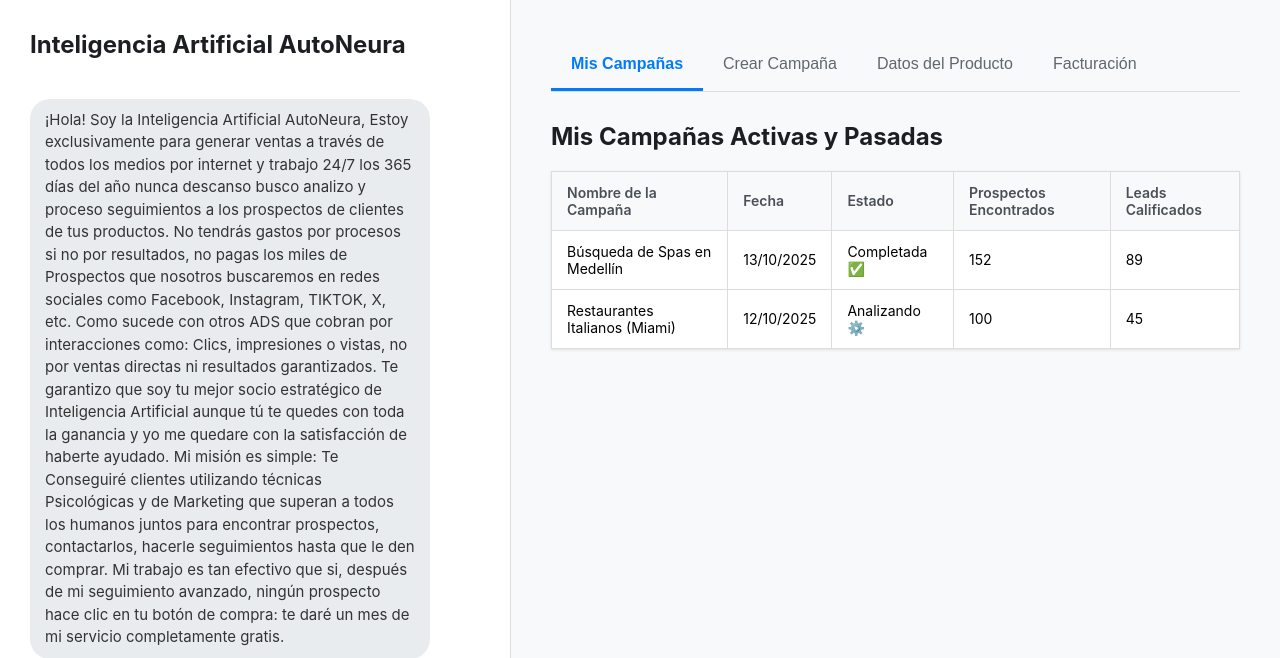
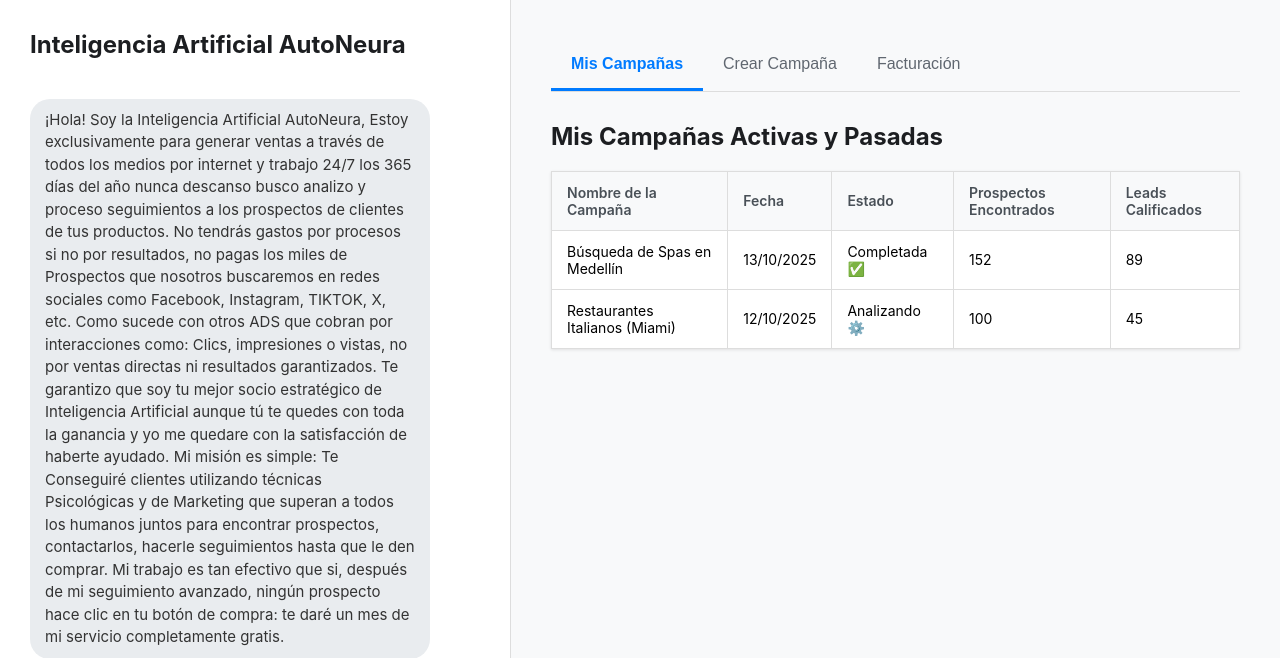
Before and after one commit to Bot01128/Sistema-de-Ventas-Cognitivo-Aut-nomo, a Flask app: page / in a window 1280 px wide. Shown: the part 70-728 px from the top of the page. Run offline with Flask 3, Linux system fonts and the light colour scheme; some libraries are stand-ins or nearby versions.

Commit message:
Update dashboard.html

```diff
--- a/templates/dashboard.html
+++ b/templates/dashboard.html
@@ -39,7 +39,6 @@
             <div class="tab-nav">
                 <button class="tab-button active" data-tab="my-campaigns">{{ _('Mis Campañas') }}</button>
                 <button class="tab-button" data-tab="campaign">{{ _('Crear Campaña') }}</button>
-                <button class="tab-button" data-tab="data">{{ _('Datos del Producto') }}</button>
                 <button class="tab-button" data-tab="billing">{{ _('Facturación') }}</button>
             </div>
             <div class="tab-content" id="my-campaigns">
@@ -60,8 +59,12 @@
                     </tbody>
                 </table>
             </div>
+
+            <!-- PESTAÑA DE CAMPAÑA UNIFICADA -->
             <div class="tab-content" id="campaign" style="display:none;">
                 <h2>{{ _('Configurar Campaña de Prospección') }}</h2>
+
+                <!-- PASO 1: PLANES -->
                 <div class="form-section">
                     <label>{{ _('1. Selecciona un Plan') }}</label>
                     <div class="plans-container">
@@ -70,10 +73,14 @@
                         <div class="plan-card" data-plan="dominador"><h4>{{ _('El Dominador') }}</h4><div class="price">$999<span>/mes</span></div><small>50 prospectos/día</small></div>
                     </div>
                 </div>
+
+                <!-- PASO 2: PERSONALIZACIÓN -->
                 <div class="form-section">
                     <label for="prospects-per-day">{{ _('2. O personaliza la cantidad de Prospectos por Día') }}</label>
                     <input type="number" id="prospects-per-day" value="4" min="4">
                 </div>
+
+                <!-- PASO 3: DEFINICIÓN DE CAMPAÑA -->
                 <div class="form-section">
                     <label>{{ _('3. Define tu Campaña') }}</label>
                     <label for="nombre_campana" style="margin-top:10px;">{{ _('Nombre de la Campaña') }}</label>
@@ -83,22 +90,28 @@
                     <label for="a_quien_va_dirigido" style="margin-top: 15px;">{{ _('¿A quién va dirigido?') }}</label>
                     <input type="text" id="a_quien_va_dirigido" placeholder="{{ _('Ej: Restaurantes italianos, Ferreterías') }}">
                 </div>
+
+                <!-- PASO 4: INFORMACIÓN DEL PRODUCTO (CAMPOS MOVIDOS AQUÍ) -->
+                <div class="form-section">
+                    <label>{{ _('4. Describe tu Producto y Contacto') }}</label>
+                    <div class="form-section" style="margin-top:15px;"><label>{{ _('Tipo de Producto') }}</label><div class="checkbox-group"><input type="checkbox" id="tipo_producto_tangible" name="tipo_producto"><label for="tipo_producto_tangible">{{ _('Tangible') }}</label></div><div class="checkbox-group"><input type="checkbox" id="tipo_producto_intangible" name="tipo_producto"><label for="tipo_producto_intangible">{{ _('Intangible') }}</label></div></div>
+                    <div class="form-section"><label for="descripcion_producto">{{ _('Descripción del Producto/Servicio') }}</label><textarea id="descripcion_producto" maxlength="1000" placeholder="{{ _('Describe qué vendes...') }}"></textarea><small id="char-count">1000 caracteres restantes</small></div>
+                    <div class="form-section"><label for="numero_whatsapp">{{ _('Número de WhatsApp') }}</label><input type="tel" id="numero_whatsapp"></div>
+                    <div class="form-section"><label for="enlace_venta">{{ _('Enlace de Venta') }}</label><input type="text" id="enlace_venta"></div>
+                </div>
+
+                <!-- RESUMEN FINAL -->
                 <div class="form-section" style="background-color: #e9ecef; padding: 20px; border-radius: 8px;">
                     <h4>{{ _('Resumen Final') }}</h4>
                     <p>Plan Seleccionado: <strong id="selected-plan">El Arrancador</strong></p>
                     <p>Prospectos por día: <strong id="daily-prospects">4</strong></p>
                     <p>Costo Mensual Final: <strong id="total-cost">$149.00</strong></p>
                 </div>
+
+                <!-- BOTÓN FINAL DE ACCIÓN (MOVIDO AL FINAL) -->
                 <button id="lancam" class="cta-button">{{ _('Lanzar Campaña') }}</button>
             </div>
-            <div class="tab-content" id="data" style="display:none;">
-                <h2>{{ _('Información del Producto y Contacto') }}</h2>
-                <div class="form-section"><label>{{ _('Tipo de Producto') }}</label><div class="checkbox-group"><input type="checkbox" id="tipo_producto_tangible" name="tipo_producto"><label for="tipo_producto_tangible">{{ _('Tangible') }}</label></div><div class="checkbox-group"><input type="checkbox" id="tipo_producto_intangible" name="tipo_producto"><label for="tipo_producto_intangible">{{ _('Intangible') }}</label></div></div>
-                <div class="form-section"><label for="descripcion_producto">{{ _('Descripción del Producto/Servicio') }}</label><textarea id="descripcion_producto" maxlength="1000" placeholder="{{ _('Describe qué vendes...') }}"></textarea><small id="char-count">1000 caracteres restantes</small></div>
-                <div class="form-section"><label for="numero_whatsapp">{{ _('Número de WhatsApp') }}</label><input type="tel" id="numero_whatsapp"></div>
-                <div class="form-section"><label for="enlace_venta">{{ _('Enlace de Venta') }}</label><input type="text" id="enlace_venta"></div>
-                <button class="cta-button">{{ _('Guardar Datos') }}</button>
-            </div>
+
             <div class="tab-content" id="billing" style="display:none;">
                 <h2>{{ _('Mi Saldo y Facturación') }}</h2>
                 <p>Saldo Actual: <strong>$0.00</strong></p>
```
